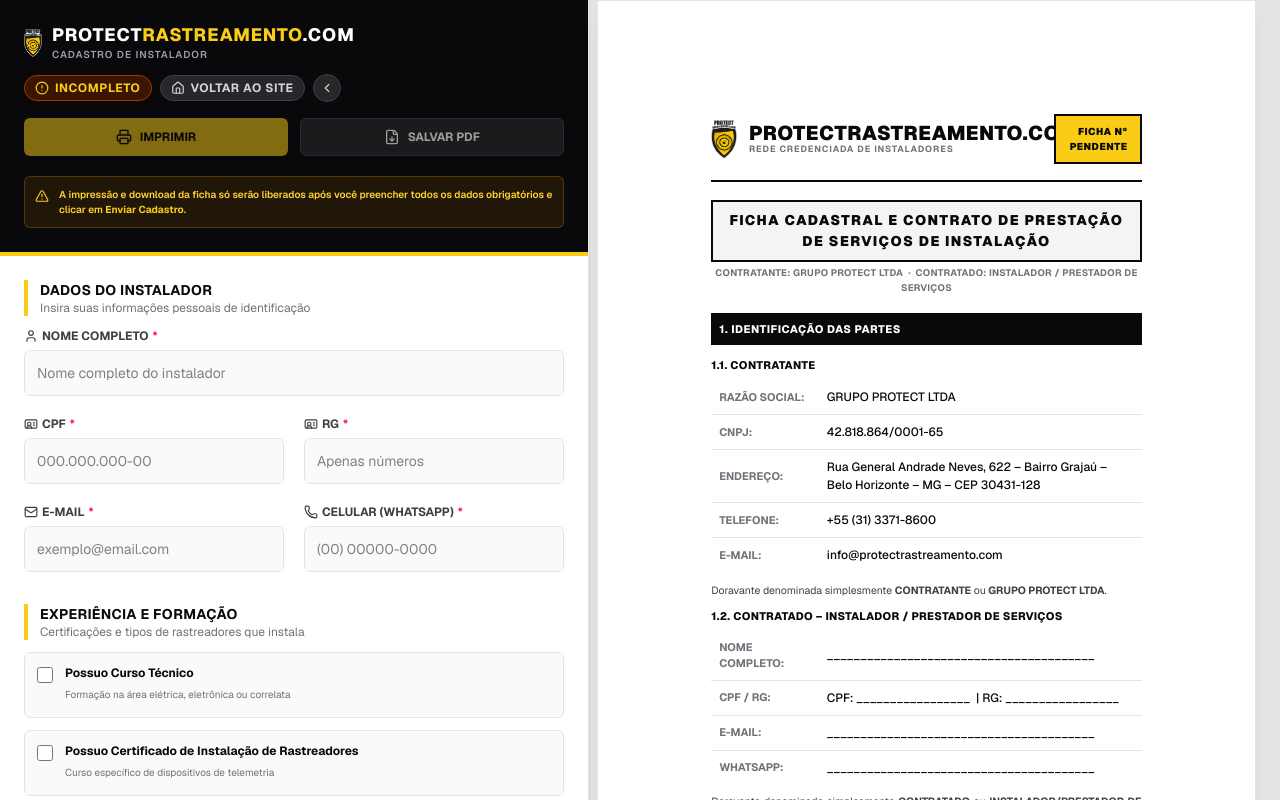
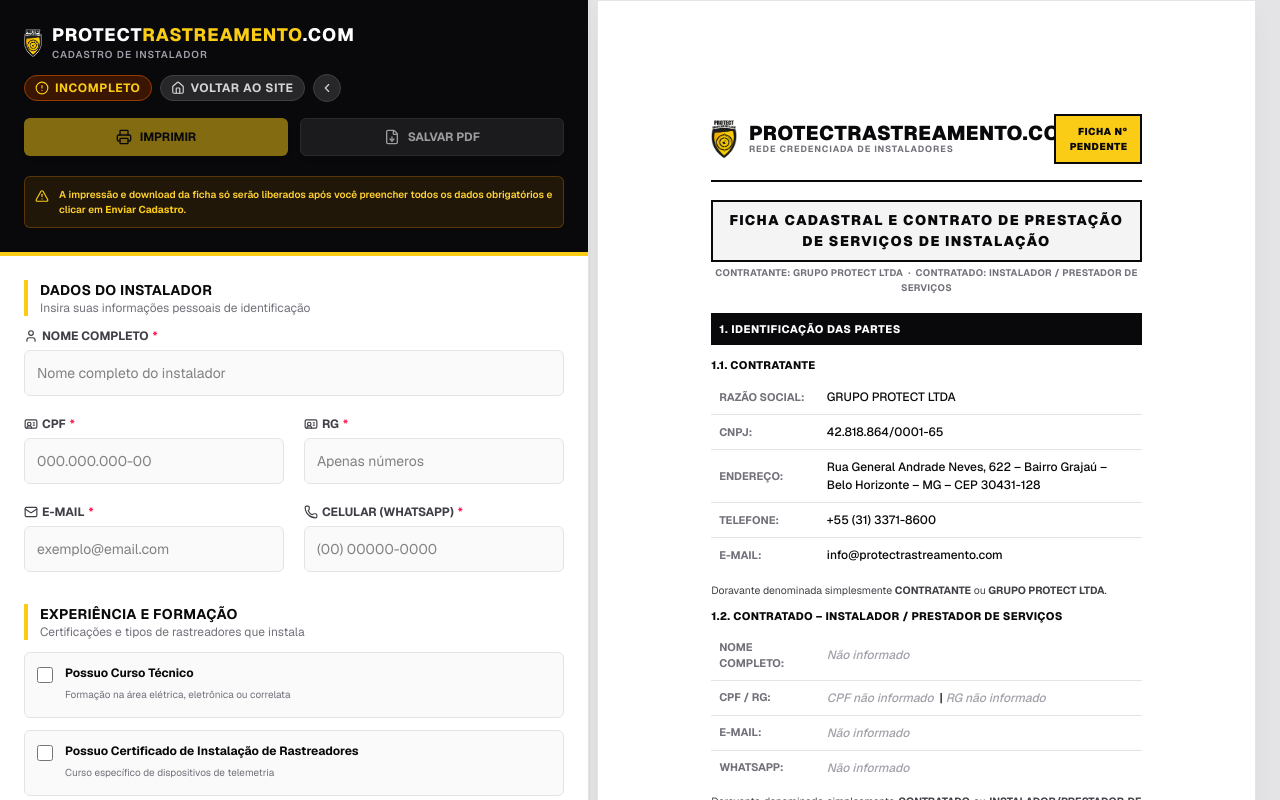
Before and after one commit to guhrizzo/contrato_rastreamento, a Next.js app: page /cadastro in a window 1280 px wide. Built offline with nearby package versions, Linux system fonts and the light colour scheme.

Commit message:
Update page.tsx

```diff
--- a/app/cadastro/page.tsx
+++ b/app/cadastro/page.tsx
@@ -1190,22 +1190,22 @@
                  <tbody>
                    <tr style={{ borderBottom: '1px solid #e4e4e7' }}>
                      <td style={{ padding: '8px', fontWeight: 'bold', color: '#71717a', width: '25%', textTransform: 'uppercase', fontSize: '11px' }}>Nome Completo:</td>
-                     <td style={{ padding: '8px', color: '#09090b', fontWeight: '500' }}>{formData.nomeCompleto || '________________________________________'}</td>
+                     <td style={{ padding: '8px', color: formData.nomeCompleto ? '#09090b' : '#a1a1aa', fontWeight: '500', fontStyle: formData.nomeCompleto ? 'normal' : 'italic' }}>{formData.nomeCompleto || 'Não informado'}</td>
                    </tr>
                    <tr style={{ borderBottom: '1px solid #e4e4e7' }}>
                      <td style={{ padding: '8px', fontWeight: 'bold', color: '#71717a', textTransform: 'uppercase', fontSize: '11px' }}>CPF / RG:</td>
                      <td style={{ padding: '8px', color: '#09090b', fontWeight: '500' }}>
-                       {formData.cpf ? `CPF: ${formData.cpf}` : 'CPF: _________________'} &nbsp;|&nbsp;
-                       {formData.rg ? `RG: ${formData.rg}` : 'RG: _________________'}
+                       <span style={!formData.cpf ? { color: '#a1a1aa', fontStyle: 'italic' } : undefined}>{formData.cpf ? `CPF: ${formData.cpf}` : 'CPF não informado'}</span> &nbsp;|&nbsp;
+                       <span style={!formData.rg ? { color: '#a1a1aa', fontStyle: 'italic' } : undefined}>{formData.rg ? `RG: ${formData.rg}` : 'RG não informado'}</span>
                      </td>
                    </tr>
                    <tr style={{ borderBottom: '1px solid #e4e4e7' }}>
                      <td style={{ padding: '8px', fontWeight: 'bold', color: '#71717a', textTransform: 'uppercase', fontSize: '11px' }}>E-mail:</td>
-                     <td style={{ padding: '8px', color: '#09090b', fontWeight: '500' }}>{formData.email || '________________________________________'}</td>
+                     <td style={{ padding: '8px', color: formData.email ? '#09090b' : '#a1a1aa', fontWeight: '500', fontStyle: formData.email ? 'normal' : 'italic' }}>{formData.email || 'Não informado'}</td>
                    </tr>
                    <tr>
                      <td style={{ padding: '8px', fontWeight: 'bold', color: '#71717a', textTransform: 'uppercase', fontSize: '11px' }}>WhatsApp:</td>
-                     <td style={{ padding: '8px', color: '#09090b', fontWeight: '500' }}>{formData.phone || '________________________________________'}</td>
+                     <td style={{ padding: '8px', color: formData.phone ? '#09090b' : '#a1a1aa', fontWeight: '500', fontStyle: formData.phone ? 'normal' : 'italic' }}>{formData.phone || 'Não informado'}</td>
                    </tr>
                  </tbody>
                </table>
@@ -1278,15 +1278,15 @@
                  <tbody>
                    <tr style={{ borderBottom: '1px solid #e4e4e7' }}>
                      <td style={{ padding: '8px', fontWeight: 'bold', color: '#71717a', width: '25%', textTransform: 'uppercase', fontSize: '11px' }}>CNPJ Parceiro:</td>
-                     <td style={{ padding: '8px', color: '#09090b', fontWeight: '500' }}>{formData.cnpj || '________________________________________'}</td>
+                     <td style={{ padding: '8px', color: formData.cnpj ? '#09090b' : '#a1a1aa', fontWeight: '500', fontStyle: formData.cnpj ? 'normal' : 'italic' }}>{formData.cnpj || 'Não informado'}</td>
                    </tr>
                    <tr style={{ borderBottom: '1px solid #e4e4e7' }}>
                      <td style={{ padding: '8px', fontWeight: 'bold', color: '#71717a', textTransform: 'uppercase', fontSize: '11px' }}>Nome Contato:</td>
-                     <td style={{ padding: '8px', color: '#09090b', fontWeight: '500' }}>{formData.nomeContato || '________________________________________'}</td>
+                     <td style={{ padding: '8px', color: formData.nomeContato ? '#09090b' : '#a1a1aa', fontWeight: '500', fontStyle: formData.nomeContato ? 'normal' : 'italic' }}>{formData.nomeContato || 'Não informado'}</td>
                    </tr>
                    <tr style={{ borderBottom: '1px solid #e4e4e7' }}>
                      <td style={{ padding: '8px', fontWeight: 'bold', color: '#71717a', textTransform: 'uppercase', fontSize: '11px' }}>Telefone:</td>
-                     <td style={{ padding: '8px', color: '#09090b', fontWeight: '500' }}>{formData.telefoneEmpresa || '________________________________________'}</td>
+                     <td style={{ padding: '8px', color: formData.telefoneEmpresa ? '#09090b' : '#a1a1aa', fontWeight: '500', fontStyle: formData.telefoneEmpresa ? 'normal' : 'italic' }}>{formData.telefoneEmpresa || 'Não informado'}</td>
                    </tr>
                  </tbody>
                </table>
@@ -1538,28 +1538,50 @@
                  As partes declaram que leram, compreenderam e concordam com as condições estabelecidas neste instrumento, manifestando sua livre vontade em relação à prestação dos serviços.
                </p>
 
-               <div style={{ display: 'flex', justifyContent: 'space-between', alignItems: 'flex-end', gap: '40px', marginTop: '20px' }}>
-                 <div style={{ flex: 1, textAlign: 'center' }}>
-                   <div style={{ height: '48px', display: 'flex', alignItems: 'flex-end', justifyContent: 'center' }}>
+               <div style={{ display: 'grid', gridTemplateColumns: '1fr 1fr', gap: '24px', textAlign: 'center', fontSize: '9pt', marginTop: '20px' }}>
+                 <div style={{ display: 'flex', flexDirection: 'column', alignItems: 'center' }}>
+                   <div style={{ height: '48px', width: '100%', display: 'flex', alignItems: 'center', justifyContent: 'center', borderBottom: '2px solid #3f3f46', marginBottom: '6px' }} />
+                   <p style={{ fontWeight: 700, color: '#18181b', fontSize: '8.5pt', margin: 0 }}>GRUPO PROTECT LTDA</p>
+                   <p style={{ fontSize: '7pt', color: '#71717a', fontFamily: 'monospace', marginTop: '2px' }}>CNPJ: 42.818.864/0001-65</p>
+                   <span style={{ marginTop: '4px', fontSize: '6.5pt', fontWeight: 700, textTransform: 'uppercase', letterSpacing: '0.05em', color: '#a1a1aa', backgroundColor: '#f4f4f5', padding: '2px 8px', borderRadius: '4px' }}>Contratante</span>
+                 </div>
+
+                 <div style={{ display: 'flex', flexDirection: 'column', alignItems: 'center' }}>
+                   <div style={{ height: '48px', width: '100%', display: 'flex', alignItems: 'flex-end', justifyContent: 'center', borderBottom: '2px solid #3f3f46', marginBottom: '6px' }}>
                      {signatureImage ? (
                        // eslint-disable-next-line @next/next/no-img-element
                        <img src={signatureImage} alt="Assinatura do Instalador" style={{ maxHeight: '46px', maxWidth: '100%', objectFit: 'contain' }} />
                      ) : (
-                       <span style={{ fontSize: '9px', color: '#a1a1aa', fontStyle: 'italic' }}>Assinatura não capturada</span>
+                       <span style={{ fontSize: '7pt', color: '#a1a1aa', fontStyle: 'italic' }}>Assinatura do Instalador</span>
                      )}
                    </div>
-                   <div style={{ borderTop: '1px solid #a1a1aa', paddingTop: '8px' }}>
-                     <span style={{ fontSize: '10px', fontWeight: 'bold', color: '#71717a', textTransform: 'uppercase', display: 'block' }}>Assinatura do Instalador</span>
-                     <span style={{ fontSize: '12px', color: '#09090b', fontWeight: '600', marginTop: '4px', display: 'block', height: '20px' }}>
-                       {formData.nomeCompleto || '___________________________'}
-                     </span>
-                   </div>
+                   <p style={{ fontWeight: 700, color: formData.nomeCompleto ? '#18181b' : '#a1a1aa', fontSize: '8.5pt', margin: 0, fontStyle: formData.nomeCompleto ? 'normal' : 'italic' }}>
+                     {formData.nomeCompleto || 'Não informado'}
+                   </p>
+                   <p style={{ fontSize: '7pt', color: '#71717a', fontFamily: 'monospace', marginTop: '2px' }}>
+                     {formData.cpf ? `CPF: ${formData.cpf}` : 'CPF do Instalador'}
+                   </p>
+                   <span style={{ marginTop: '4px', fontSize: '6.5pt', fontWeight: 700, textTransform: 'uppercase', letterSpacing: '0.05em', color: '#a1a1aa', backgroundColor: '#f4f4f5', padding: '2px 8px', borderRadius: '4px' }}>Contratado</span>
                  </div>
-                 <div style={{ width: '33%', textAlign: 'center', borderTop: '1px solid #a1a1aa', paddingTop: '8px' }}>
-                   <span style={{ fontSize: '10px', fontWeight: 'bold', color: '#71717a', textTransform: 'uppercase', display: 'block' }}>Data do Cadastro</span>
-                   <span style={{ fontSize: '12px', color: '#09090b', fontWeight: '600', marginTop: '4px', display: 'block' }}>
-                     {new Date().toLocaleDateString('pt-BR')}
-                   </span>
+               </div>
+
+               {/* Testemunhas */}
+               <div style={{ display: 'flex', alignItems: 'center', gap: '8px', marginTop: '24px', marginBottom: '16px' }}>
+                 <div style={{ flex: 1, height: '1px', backgroundColor: '#e4e4e7' }} />
+                 <span style={{ fontSize: '7pt', fontWeight: 700, textTransform: 'uppercase', letterSpacing: '0.1em', color: '#a1a1aa', padding: '0 8px' }}>Testemunhas</span>
+                 <div style={{ flex: 1, height: '1px', backgroundColor: '#e4e4e7' }} />
+               </div>
+
+               <div style={{ display: 'grid', gridTemplateColumns: '1fr 1fr', gap: '24px', textAlign: 'center', fontSize: '9pt' }}>
+                 <div style={{ display: 'flex', flexDirection: 'column', alignItems: 'center' }}>
+                   {/* eslint-disable-next-line @next/next/no-img-element */}
+                   <img src="/assinatura2.png" alt="Assinatura" style={{ height: '56px', width: 'auto', objectFit: 'contain', marginBottom: '4px' }} />
+                   <p style={{ fontWeight: 600, color: '#27272a', fontSize: '8pt', textTransform: 'uppercase', letterSpacing: '0.05em', margin: 0 }}>Antonio C. Costa Junior</p>
+                 </div>
+                 <div style={{ display: 'flex', flexDirection: 'column', alignItems: 'center' }}>
+                   {/* eslint-disable-next-line @next/next/no-img-element */}
+                   <img src="/assinatura1.png" alt="Assinatura" style={{ height: '56px', width: 'auto', objectFit: 'contain', marginBottom: '4px' }} />
+                   <p style={{ fontWeight: 600, color: '#27272a', fontSize: '8pt', textTransform: 'uppercase', letterSpacing: '0.05em', margin: 0 }}>Emerson N. do Carmo</p>
                  </div>
                </div>
 
```
